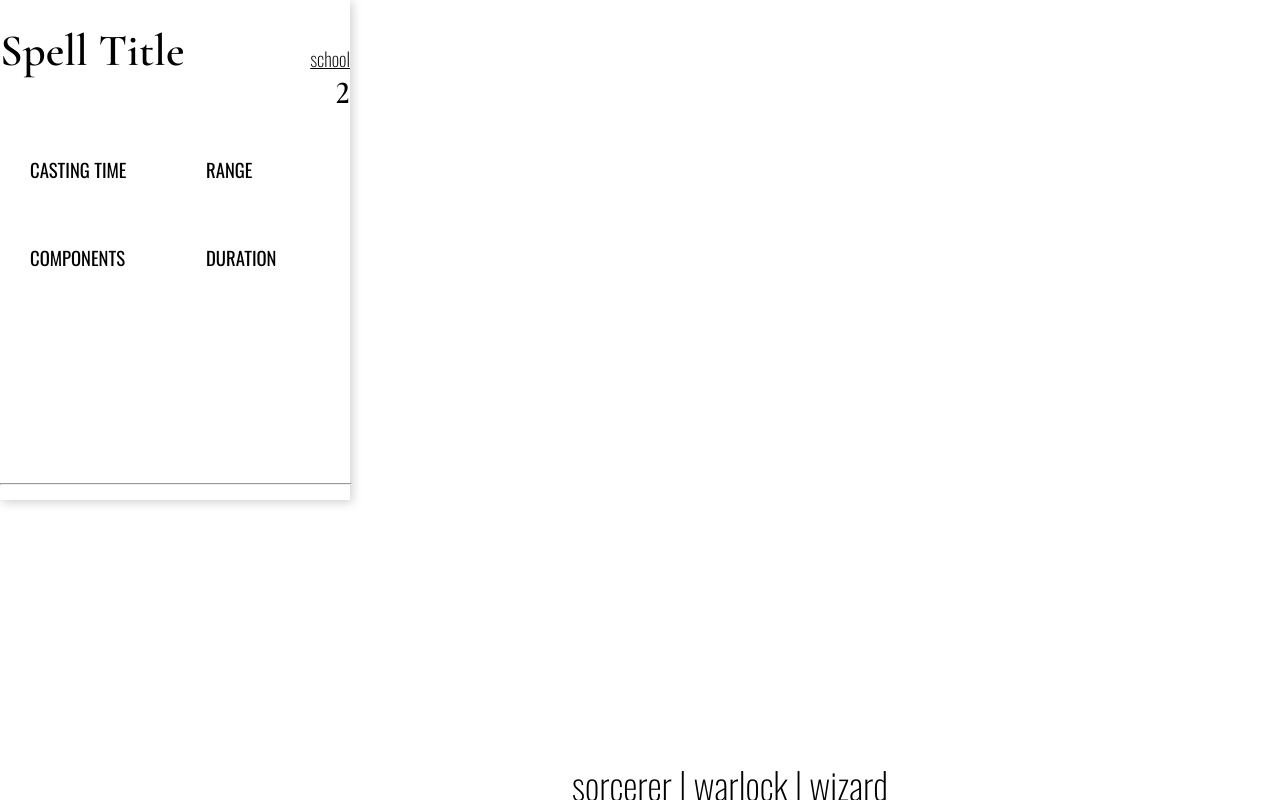
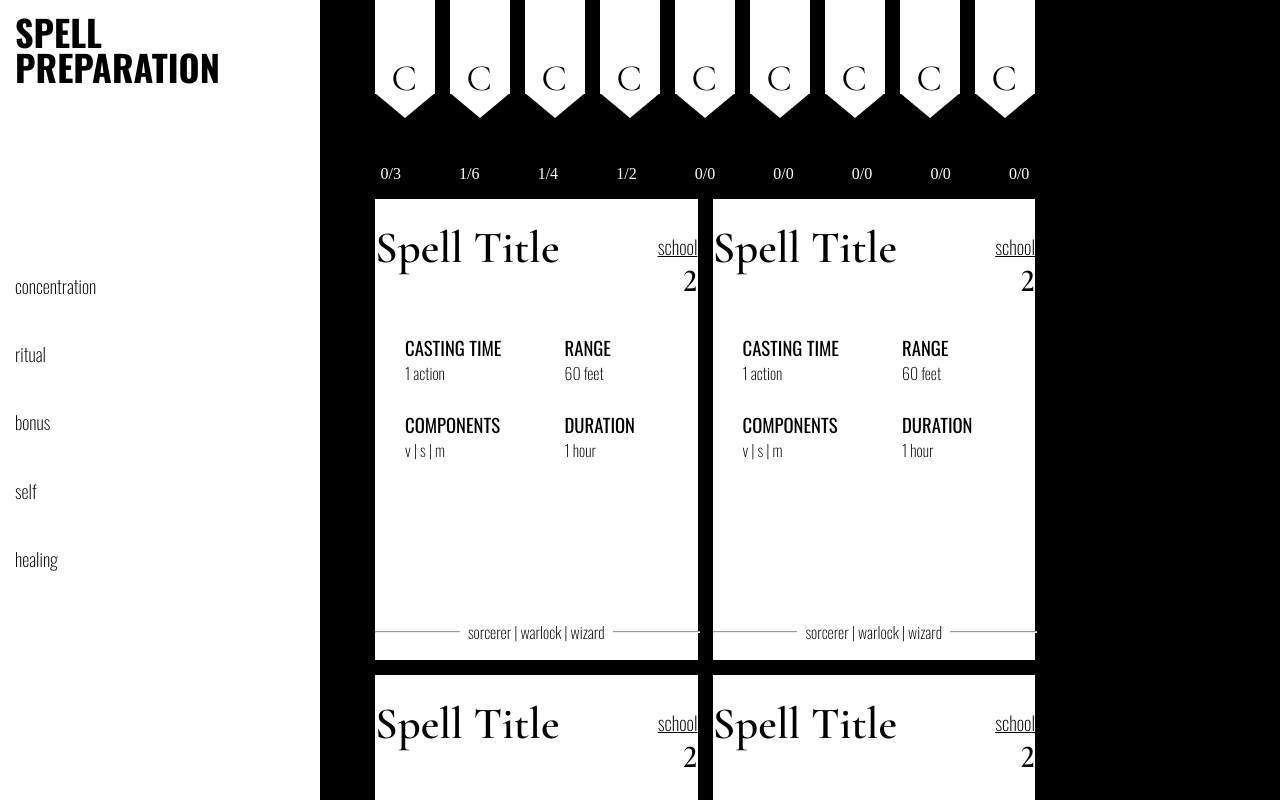
Before and after one commit to dessiVVA/SpellCardsOrganizer, a React (Create React App) app: page / in a window 1280 px wide. Shown: the top 800 px of the page. Built offline with nearby package versions, Linux system fonts and the light colour scheme; no server answers.

Commit message:
Introduce Dashboard component

```diff
--- a/src/App.js
+++ b/src/App.js
@@ -1,7 +1,8 @@
 import React, {useEffect} from 'react';
+import './App.scss'
 import SpellCard from './components/SpellCard';
 import Sidebar from './components/Sidebar';
-import Level from './components/Level';
+import Dashboard from './components/Dashboard';
 
 function App() {
   const url = 'https://api.open5e.com/spells/';
@@ -15,7 +16,12 @@ function App() {
   useEffect(() => {
     getSpells();
   });
-  return <SpellCard />
+  return(
+    <div className='app'>
+    <Sidebar />
+    <Dashboard />
+    </div>
+  );
 }
 
 export default App;
--- /dev/null
+++ b/src/App.scss
@@ -0,0 +1,4 @@
+.app{
+    display: grid;
+    grid-template-columns: 1fr 3fr;
+}
--- /dev/null
+++ b/src/components/Dashboard.jsx
@@ -0,0 +1,52 @@
+import "./Dashboard.scss";
+import Level from "./Level";
+import SpellCard from "./SpellCard";
+
+const Dashboard = () => {
+  return (
+    <div className="dash__container">
+      <div className="pick__section">
+        <div className="levels">
+          <Level />
+          <Level />
+          <Level />
+          <Level />
+          <Level />
+          <Level />
+          <Level />
+          <Level />
+          <Level />
+        </div>
+        <div className="spell_counter">
+          <p>0/3</p>
+          <p>1/6</p>
+          <p>1/4</p>
+          <p>1/2</p>
+          <p>0/0</p>
+          <p>0/0</p>
+          <p>0/0</p>
+          <p>0/0</p>
+          <p>0/0</p>
+        </div>
+        <div className="cards">
+          <SpellCard />
+          <SpellCard />
+          <SpellCard />
+          <SpellCard />
+          <SpellCard />
+          <SpellCard />
+        </div>
+      </div>
+      <div className="review__section">
+        <div className="currently_selected">
+
+        </div>
+        <div className="buttons">
+
+        </div>
+      </div>
+    </div>
+  );
+};
+
+export default Dashboard;
--- /dev/null
+++ b/src/components/Dashboard.scss
@@ -0,0 +1,32 @@
+.dash__container{
+    background-color: black;
+    color: white;
+    height: 100vh;
+
+    display: grid;
+    grid-template-columns: 4fr 1fr;
+
+}
+.pick__section{
+    padding-left: 55px;
+    padding-right: 55px;
+}
+.levels{
+    display: flex;
+    justify-content: space-between;
+    gap: 15px
+}
+.spell_counter{
+    display: flex;
+    justify-content: space-around;
+    gap: 47px
+}
+.cards{
+    // display: flex;
+    // flex-wrap: wrap;
+    // gap: 10px;
+    // justify-content: space-between;
+    display: grid;
+    gap: 15px;
+    grid-template-columns: repeat(auto-fit, minmax(250px, 1fr));
+}
--- a/src/components/Level.jsx
+++ b/src/components/Level.jsx
@@ -4,7 +4,7 @@ import './Level.scss'
 const Level = () => {
   return (
       <div className="flag">
-          <p>C</p>
+          <p className="level_p">C</p>
       </div>
   );
 };
--- a/src/components/Level.scss
+++ b/src/components/Level.scss
@@ -1,5 +1,5 @@
 .flag {
-  background: red;
+  background: white;
   display: inline-block;
   height: 94px;
   margin-bottom: 55px;
@@ -7,7 +7,7 @@
   width: 60px;
 }
 .flag:before {
-  border-top: 25px solid red;
+  border-top: 25px solid white;
   border-left: 30px solid transparent;
   border-right: 30px solid transparent;
   content: "";
@@ -17,10 +17,11 @@
   bottom: -24px;
   width: 0;
 }
-p{
+.level_p{
     font-family: 'Cormorant Garamond', serif;
     font-size: 37px;
     line-height: 30px;
+    color: black;
     margin: 0;
     position: absolute;
     bottom: 0;
--- a/src/components/Sidebar.scss
+++ b/src/components/Sidebar.scss
@@ -10,13 +10,17 @@
   display: flex;
   flex-wrap: wrap;
   gap: 55px;
-  width: 33%;
-  height: 100%;
+
+  // width: 25%;
+  height: 100vh;
   padding: 15px;
-  background-color: blanchedalmond;
+
+  box-sizing: border-box;
+  background-color: white;
 }
 .container > * {
   flex: 1 0 100%;
+  overflow: hidden
 }
 h1 {
   @include sans-bolded();
--- a/src/components/SpellCard.scss
+++ b/src/components/SpellCard.scss
@@ -14,8 +14,10 @@ body {
   margin: 0;
 }
 .card {
-  width: 350px;
-  height: 500px;
+  max-width: 21em;
+  aspect-ratio: 7/10;
+  background-color: white;
+  color: black;
   box-shadow: 2px 2px 10px rgba($color: #000000, $alpha: 0.2);
 
   display: grid;
```
